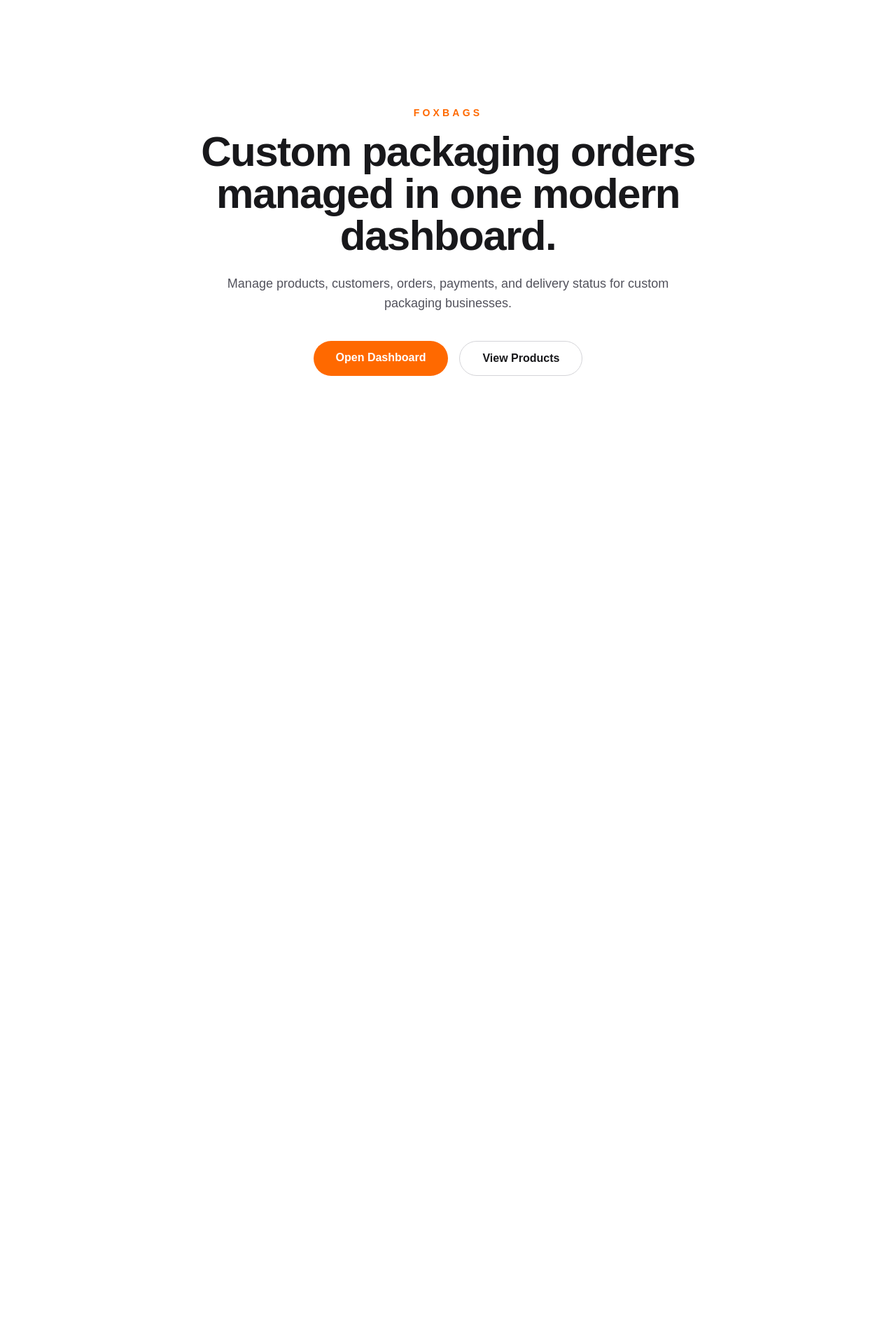
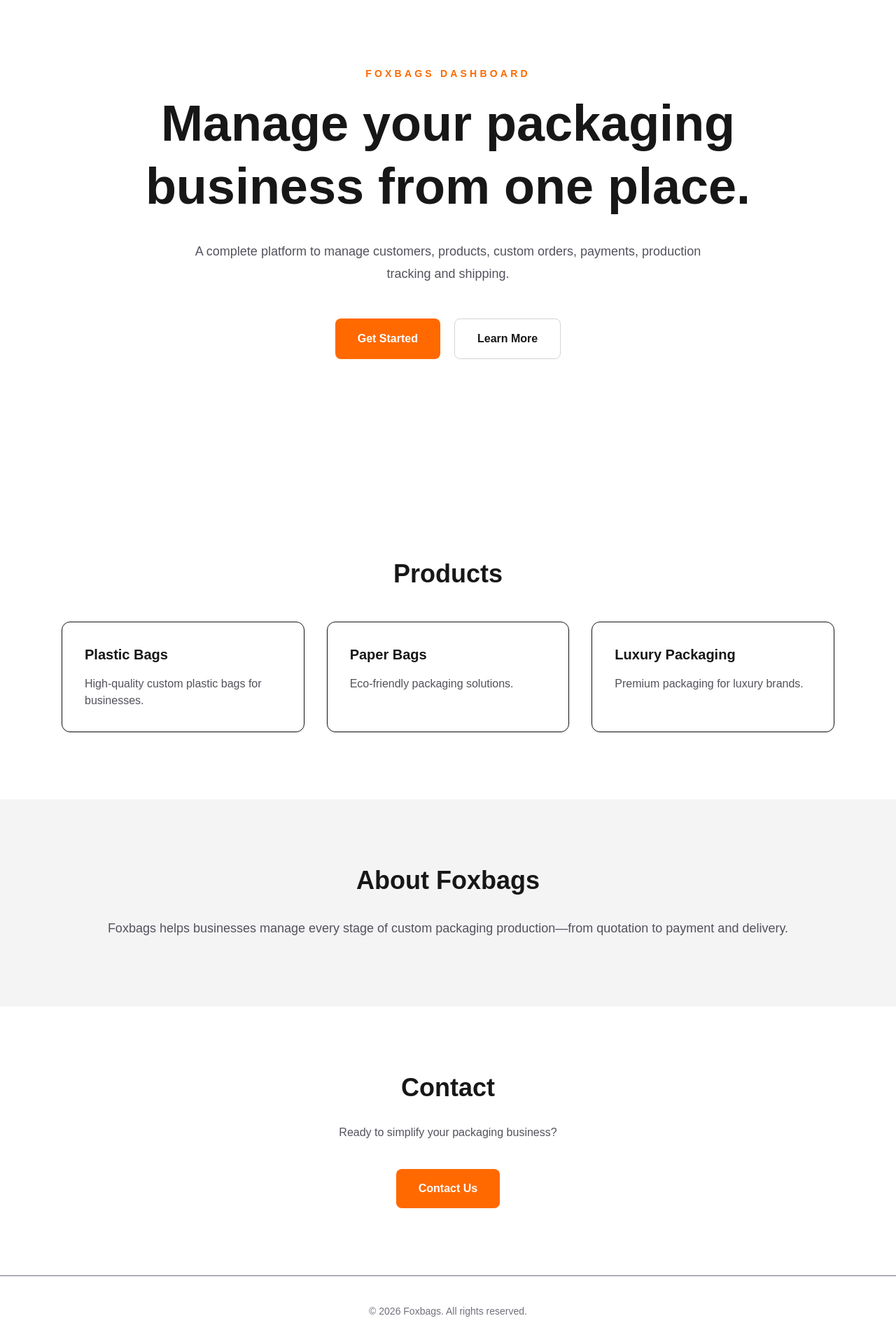
Before and after one commit to birabotto/foxbags-dashboard, a Next.js app: page / in a window 1280 px wide. Shown: the part 96-2016 px from the top of the page at 70% size. Before the commit the page ends 800 px from the top, so only its background shows below. Built offline with nearby package versions, Linux system fonts and the light colour scheme.

Commit message:
feat: create landing page sections and reusable components

```diff
--- /dev/null
+++ b/src/app/components/about.tsx
@@ -0,0 +1,14 @@
+export function About() {
+  return (
+    <section id="about" className="bg-zinc-100 py-24">
+      <div className="mx-auto max-w-5xl px-6 text-center">
+        <h2 className="text-4xl font-bold">About Foxbags</h2>
+
+        <p className="mt-8 text-lg leading-8 text-zinc-600">
+          Foxbags helps businesses manage every stage of custom packaging
+          production—from quotation to payment and delivery.
+        </p>
+      </div>
+    </section>
+  );
+}
--- /dev/null
+++ b/src/app/components/contact.tsx
@@ -0,0 +1,15 @@
+export function Contact() {
+  return (
+    <section className="mx-auto max-w-4xl px-6 py-24 text-center">
+      <h2 className="text-4xl font-bold">Contact</h2>
+
+      <p className="mt-8 text-zinc-600">
+        Ready to simplify your packaging business?
+      </p>
+
+      <button className="mt-10 rounded-lg bg-orange-500 px-8 py-4 font-semibold text-white hover:bg-orange-600">
+        Contact Us
+      </button>
+    </section>
+  );
+}
--- /dev/null
+++ b/src/app/components/footer.tsx
@@ -0,0 +1,7 @@
+export function Footer() {
+  return (
+    <footer className="border-t py-10 text-center text-sm text-zinc-500">
+      © 2026 Foxbags. All rights reserved.
+    </footer>
+  );
+}
--- /dev/null
+++ b/src/app/components/hero.tsx
@@ -0,0 +1,28 @@
+export function Hero() {
+  return (
+    <section className="mx-auto flex min-h-screen max-w-6xl flex-col items-center justify-center px-6 text-center">
+      <p className="mb-4 text-sm font-semibold uppercase tracking-[0.3em] text-orange-500">
+        Foxbags Dashboard
+      </p>
+
+      <h1 className="max-w-5xl text-5xl font-bold leading-tight md:text-7xl">
+        Manage your packaging business from one place.
+      </h1>
+
+      <p className="mt-8 max-w-3xl text-lg leading-8 text-zinc-600">
+        A complete platform to manage customers, products, custom orders,
+        payments, production tracking and shipping.
+      </p>
+
+      <div className="mt-12 flex gap-5">
+        <button className="rounded-lg bg-orange-500 px-8 py-4 font-semibold text-white transition hover:bg-orange-600">
+          Get Started
+        </button>
+
+        <button className="rounded-lg border border-zinc-300 px-8 py-4 font-semibold hover:bg-zinc-100">
+          Learn More
+        </button>
+      </div>
+    </section>
+  );
+}
--- /dev/null
+++ b/src/app/components/products.tsx
@@ -0,0 +1,33 @@
+export function Products() {
+  return (
+    <section id="products" className="mx-auto max-w-6xl px-6 py-24">
+      <h2 className="mb-12 text-center text-4xl font-bold">Products</h2>
+
+      <div className="grid gap-8 md:grid-cols-3">
+        <div className="rounded-xl border p-8 shadow-sm">
+          <h3 className="text-xl font-bold">Plastic Bags</h3>
+
+          <p className="mt-4 text-zinc-600">
+            High-quality custom plastic bags for businesses.
+          </p>
+        </div>
+
+        <div className="rounded-xl border p-8 shadow-sm">
+          <h3 className="text-xl font-bold">Paper Bags</h3>
+
+          <p className="mt-4 text-zinc-600">
+            Eco-friendly packaging solutions.
+          </p>
+        </div>
+
+        <div className="rounded-xl border p-8 shadow-sm">
+          <h3 className="text-xl font-bold">Luxury Packaging</h3>
+
+          <p className="mt-4 text-zinc-600">
+            Premium packaging for luxury brands.
+          </p>
+        </div>
+      </div>
+    </section>
+  );
+}
--- a/src/app/page.tsx
+++ b/src/app/page.tsx
@@ -1,40 +1,19 @@
 import { Navbar } from "@/app/components/navbar";
+import { Hero } from "@/app/components/hero";
+import { Products } from "@/app/components/products";
+import { About } from "@/app/components/about";
+import { Contact } from "@/app/components/contact";
+import { Footer } from "@/app/components/footer";
 
 export default function Home() {
   return (
-    <main className="min-h-screen bg-white text-zinc-900">
+    <>
       <Navbar />
-
-      <section className="mx-auto flex min-h-screen max-w-6xl flex-col items-center justify-center px-6 pt-20 text-center">
-        <p className="mb-4 text-sm font-semibold uppercase tracking-[0.3em] text-orange-500">
-          Foxbags
-        </p>
-
-        <h1 className="max-w-4xl text-4xl font-bold tracking-tight sm:text-6xl">
-          Custom packaging orders managed in one modern dashboard.
-        </h1>
-
-        <p className="mt-6 max-w-2xl text-lg text-zinc-600">
-          Manage products, customers, orders, payments, and delivery status for
-          custom packaging businesses.
-        </p>
-
-        <div className="mt-10 flex flex-col gap-4 sm:flex-row">
-          <a
-            href="/dashboard"
-            className="rounded-full bg-orange-500 px-8 py-3 font-semibold text-white transition hover:bg-orange-600"
-          >
-            Open Dashboard
-          </a>
-
-          <a
-            href="#products"
-            className="rounded-full border border-zinc-300 px-8 py-3 font-semibold transition hover:bg-zinc-100"
-          >
-            View Products
-          </a>
-        </div>
-      </section>
-    </main>
+      <Hero />
+      <Products />
+      <About />
+      <Contact />
+      <Footer />
+    </>
   );
 }
```
